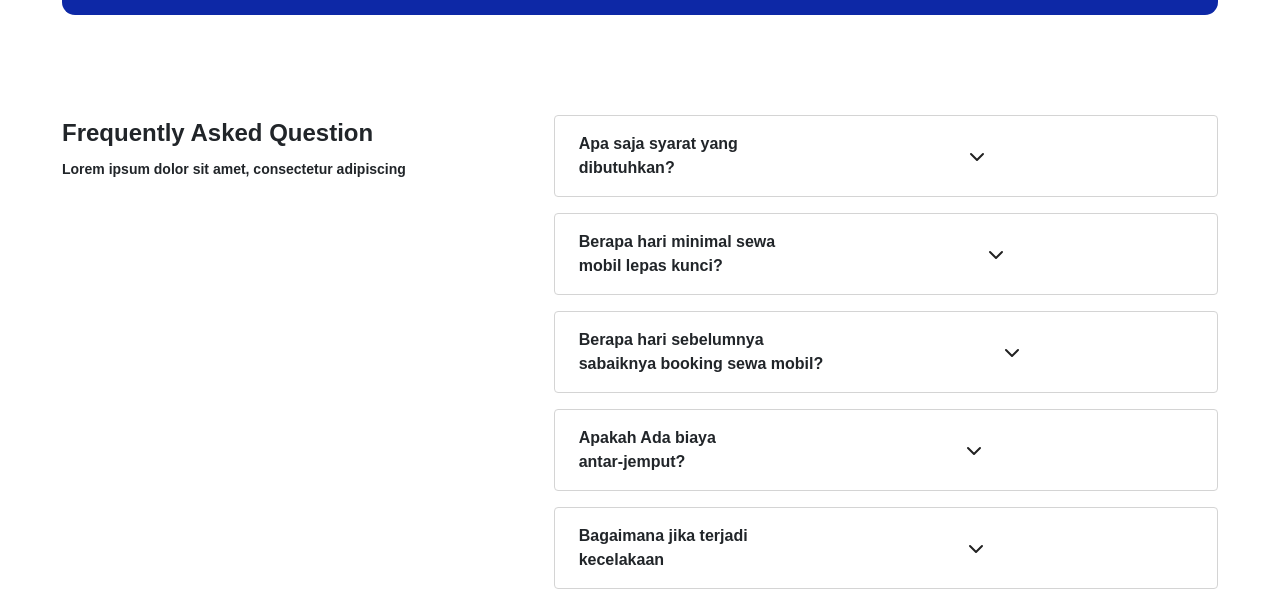
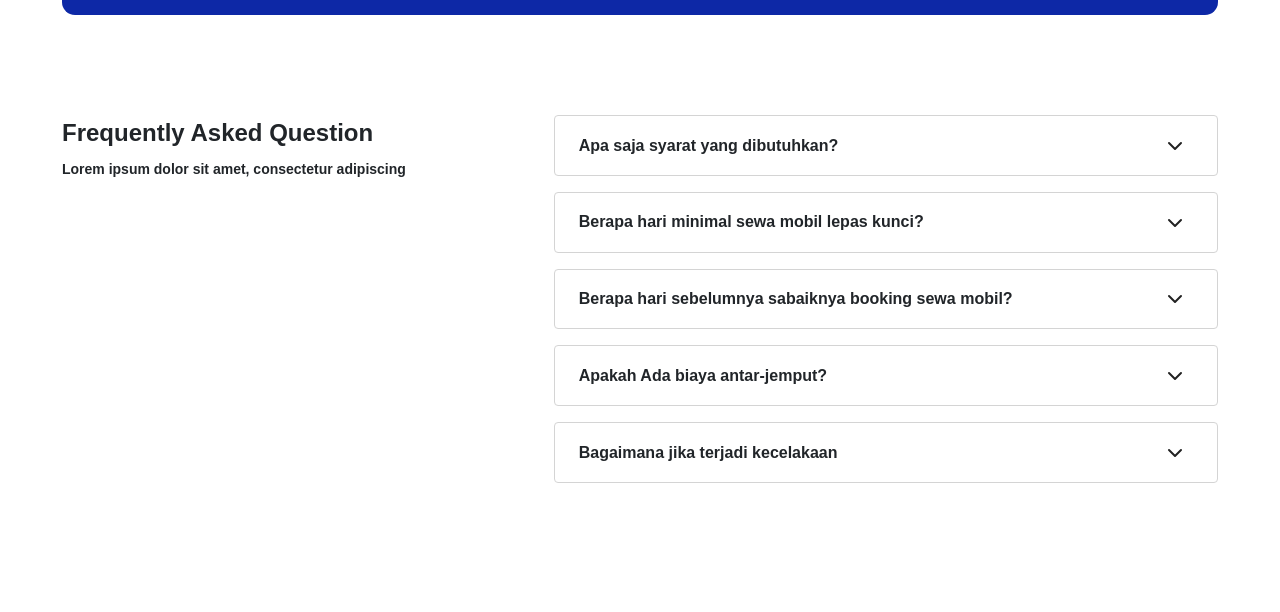
Before and after one commit to IgnJov/binar-car-rental-customer, a React (Vite) app: page / in a window 1280 px wide. Shown: the part 2656-3268 px from the top of the page. Built offline with nearby package versions, Linux system fonts and the light colour scheme.

Commit message:
fix styling

```diff
--- a/src/pages/login/Login.css
+++ b/src/pages/login/Login.css
@@ -28,11 +28,11 @@
   width: 70%;
 }
 
-button {
+.login button {
   width: 100%;
 }
 
-form {
+.login form {
   display: flex;
   flex-direction: column;
   gap: 16px;
--- a/src/pages/register/Register.css
+++ b/src/pages/register/Register.css
@@ -28,11 +28,11 @@
   width: 70%;
 }
 
-button {
+.register button {
   width: 100%;
 }
 
-form {
+.register form {
   display: flex;
   flex-direction: column;
   gap: 16px;
--- a/src/sections/faq/FAQ.jsx
+++ b/src/sections/faq/FAQ.jsx
@@ -49,7 +49,7 @@ function FAQ() {
                                     </span>
                                     <button
                                         onClick={handleToggleFAQ}
-                                        className="toggle-button"
+                                        className="toggle-button ms-auto"
                                     >
                                         <img
                                             src="./icons/arrow-down.svg"
```
